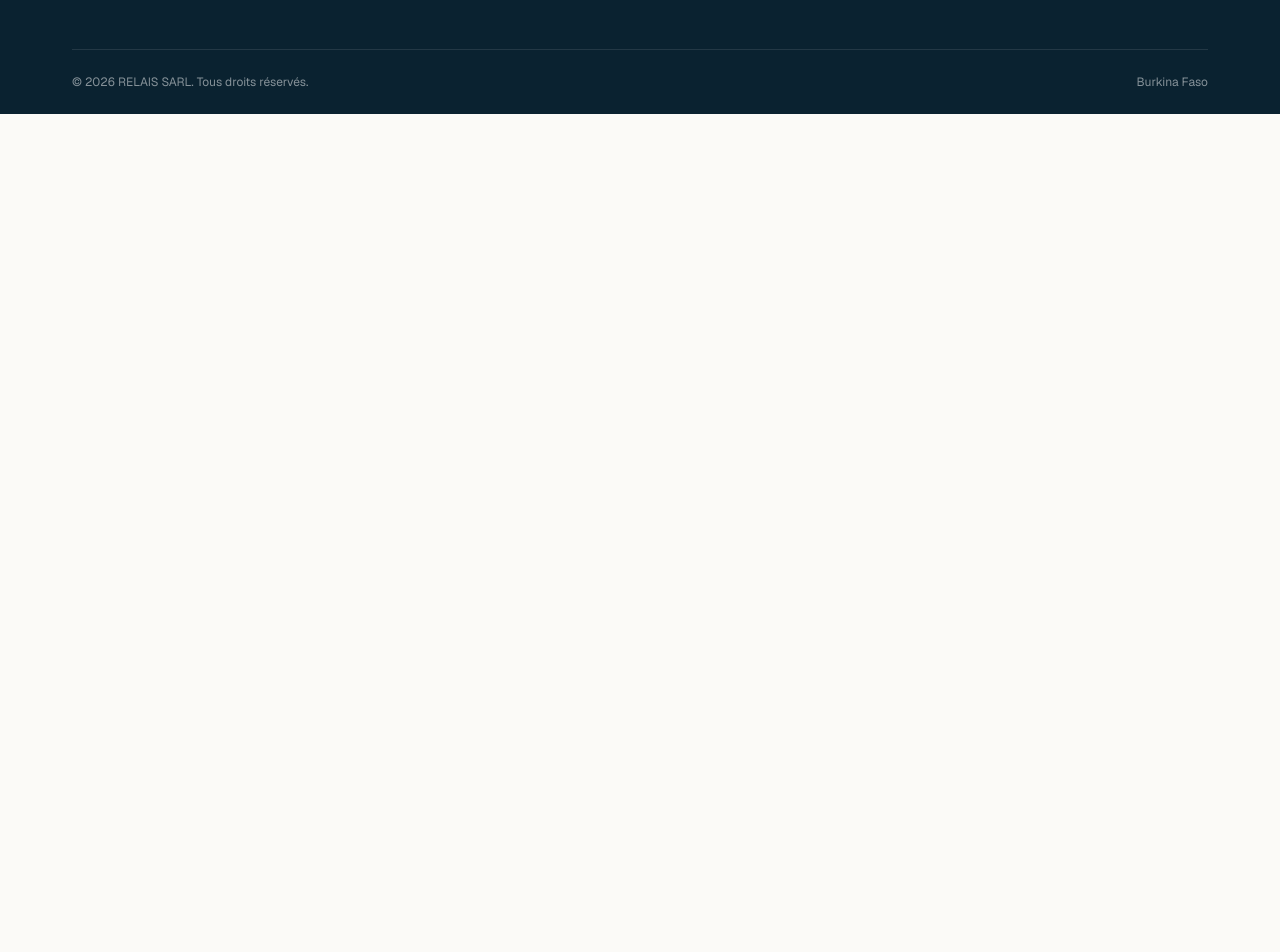
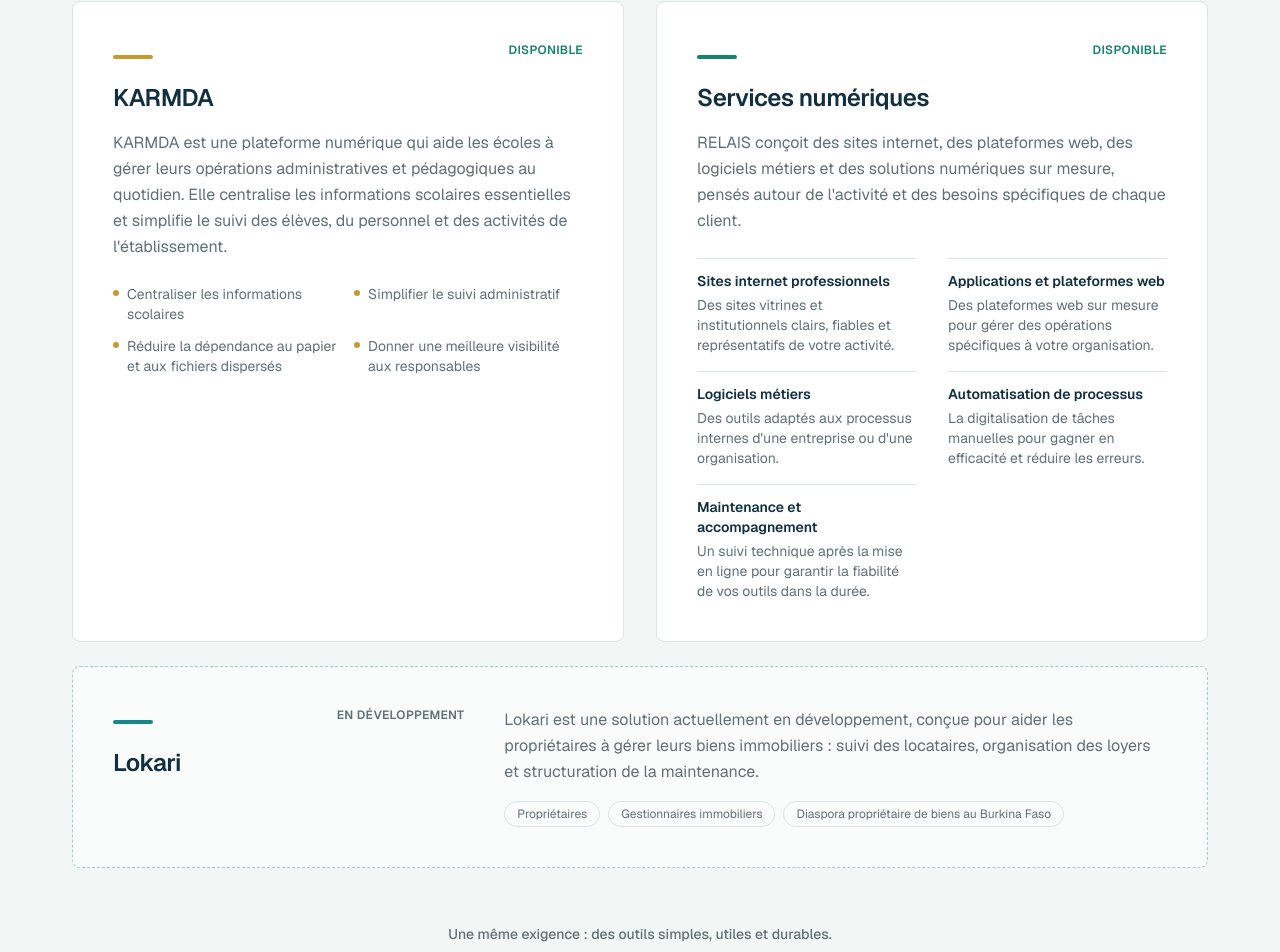
Before and after one commit to Hazichomwarr/relais-bf, a Next.js app: page / in a window 1280 px wide. Shown: the part 1458-2410 px from the top of the page. Before the commit the page ends 1572 px from the top, so only its background shows below. Built offline with nearby package versions, Linux system fonts and the light colour scheme.

Commit message:
feat: add homepage solutions showcase

```diff
--- a/app/page.tsx
+++ b/app/page.tsx
@@ -1,11 +1,13 @@
 import { Hero } from "@/components/home/Hero";
 import { CredibilityStrip } from "@/components/home/CredibilityStrip";
+import { SolutionsShowcase } from "@/components/home/SolutionsShowcase";
 
 export default function Home() {
   return (
     <>
       <Hero />
       <CredibilityStrip />
+      <SolutionsShowcase />
     </>
   );
 }
--- /dev/null
+++ b/components/home/SolutionsShowcase.tsx
@@ -0,0 +1,134 @@
+import { Section } from "@/components/ui/Section";
+import { Container } from "@/components/ui/Container";
+import { SectionHeading } from "@/components/ui/SectionHeading";
+import {
+  karmdaSolution,
+  servicesNumeriquesSolution,
+  lokariSolution,
+  digitalServiceCategories,
+  type SolutionAccent,
+  type SolutionStatus,
+} from "@/content/solutions";
+import { cn } from "@/lib/cn";
+
+const accentBarClasses: Record<SolutionAccent, string> = {
+  karmda: "bg-karmda",
+  relais: "bg-relais-emerald",
+  lokari: "bg-lokari",
+};
+
+export function SolutionsShowcase() {
+  return (
+    <Section variant="soft">
+      <Container>
+        <SectionHeading
+          eyebrow="Nos solutions"
+          title="Des outils conçus pour des besoins réels."
+          description="De la gestion scolaire aux solutions sur mesure, RELAIS développe des outils numériques pensés pour simplifier le travail et accompagner la croissance des organisations."
+        />
+
+        <div className="mt-12 grid gap-6 lg:grid-cols-2 lg:gap-8">
+          <div className="rounded-lg border border-border bg-surface p-8 lg:p-10">
+            <SolutionHeader
+              accent={karmdaSolution.accent}
+              name={karmdaSolution.name}
+              status={karmdaSolution.status}
+              statusLabel={karmdaSolution.statusLabel}
+            />
+            <p className="mt-4 text-base leading-relaxed text-muted">
+              {karmdaSolution.description}
+            </p>
+            <ul className="mt-6 grid gap-3 sm:grid-cols-2">
+              {karmdaSolution.benefits.slice(0, 4).map((benefit) => (
+                <li key={benefit} className="flex items-start gap-2 text-sm text-muted">
+                  <span
+                    aria-hidden="true"
+                    className="mt-1.5 h-1.5 w-1.5 shrink-0 rounded-full bg-karmda"
+                  />
+                  {benefit}
+                </li>
+              ))}
+            </ul>
+          </div>
+
+          <div className="rounded-lg border border-border bg-surface p-8 lg:p-10">
+            <SolutionHeader
+              accent={servicesNumeriquesSolution.accent}
+              name={servicesNumeriquesSolution.name}
+              status={servicesNumeriquesSolution.status}
+              statusLabel={servicesNumeriquesSolution.statusLabel}
+            />
+            <p className="mt-4 text-base leading-relaxed text-muted">
+              {servicesNumeriquesSolution.description}
+            </p>
+            <ul className="mt-6 grid gap-x-8 gap-y-4 sm:grid-cols-2">
+              {digitalServiceCategories.map((category) => (
+                <li key={category.title} className="border-t border-border pt-3">
+                  <p className="text-sm font-semibold text-relais-navy">{category.title}</p>
+                  <p className="mt-1 text-sm text-muted">{category.description}</p>
+                </li>
+              ))}
+            </ul>
+          </div>
+        </div>
+
+        <div className="mt-6 flex flex-col gap-6 rounded-lg border border-dashed border-lokari/40 bg-surface/60 p-8 lg:flex-row lg:items-start lg:gap-10 lg:p-10">
+          <div className="lg:w-1/3 lg:shrink-0">
+            <SolutionHeader
+              accent={lokariSolution.accent}
+              name={lokariSolution.name}
+              status={lokariSolution.status}
+              statusLabel={lokariSolution.statusLabel}
+            />
+          </div>
+          <div className="flex-1">
+            <p className="text-base leading-relaxed text-muted">{lokariSolution.description}</p>
+            <ul className="mt-4 flex flex-wrap gap-2">
+              {lokariSolution.audience.slice(0, 3).map((audience) => (
+                <li
+                  key={audience}
+                  className="rounded-full border border-border px-3 py-1 text-xs text-muted"
+                >
+                  {audience}
+                </li>
+              ))}
+            </ul>
+          </div>
+        </div>
+
+        <p className="mt-14 text-center text-sm font-medium text-muted">
+          Une même exigence : des outils simples, utiles et durables.
+        </p>
+      </Container>
+    </Section>
+  );
+}
+
+type SolutionHeaderProps = {
+  accent: SolutionAccent;
+  name: string;
+  status: SolutionStatus;
+  statusLabel: string;
+};
+
+function SolutionHeader({ accent, name, status, statusLabel }: SolutionHeaderProps) {
+  return (
+    <div className="flex items-start justify-between gap-4">
+      <div>
+        <span
+          aria-hidden="true"
+          className={cn("inline-block h-1 w-10 rounded-full", accentBarClasses[accent])}
+        />
+        <h3 className="mt-4 text-2xl font-semibold text-relais-navy">{name}</h3>
+      </div>
+      <span
+        className={cn(
+          "shrink-0 text-xs font-semibold uppercase tracking-wide",
+          status === "available" ? "text-relais-emerald" : "text-muted"
+        )}
+      >
+        {statusLabel}
+      </span>
+    </div>
+  );
+}
```
